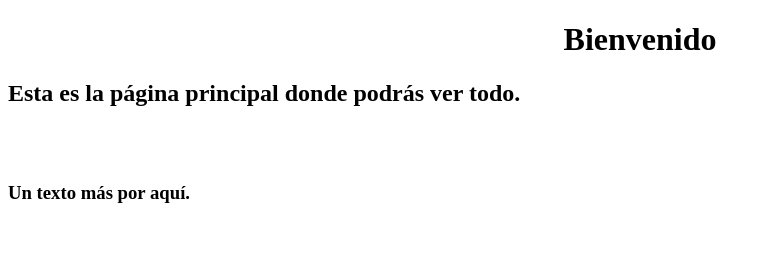
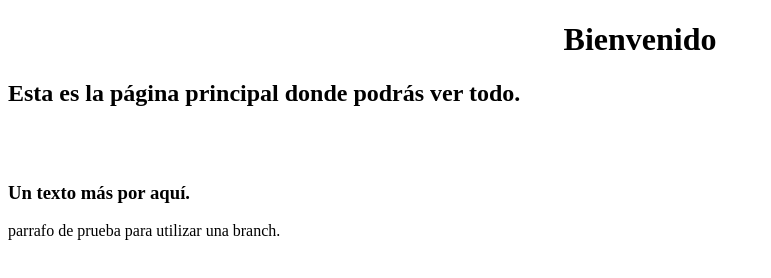
Before and after one commit to KarlaRdz/prueba, a plain HTML site: page index.html in a window 1280 px wide. Shown: the whole page, without its empty margins (0-771 px from the left). Drawn offline with Linux system fonts and the light colour scheme.

Commit message:
parrafo
un parrafo para ver como sirve un branch.

```diff
--- a/index.html
+++ b/index.html
@@ -10,5 +10,6 @@
 	<br>
 	<br>
 	<h3>Un texto más por aquí.</h3>
+	<p>parrafo de prueba para utilizar una branch.</p>
 </body>
 </html>
```
